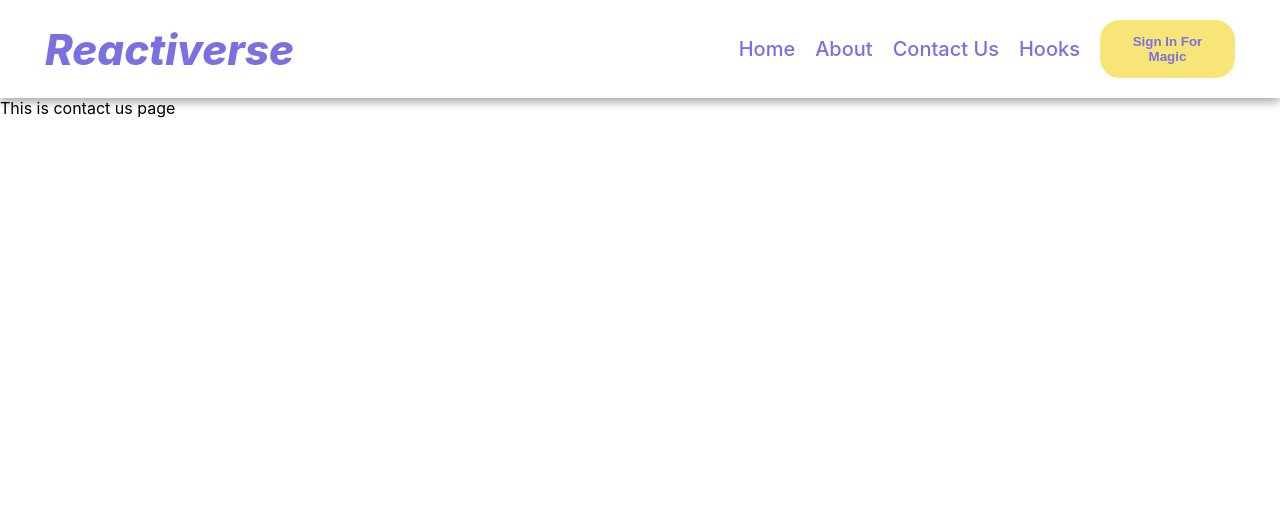
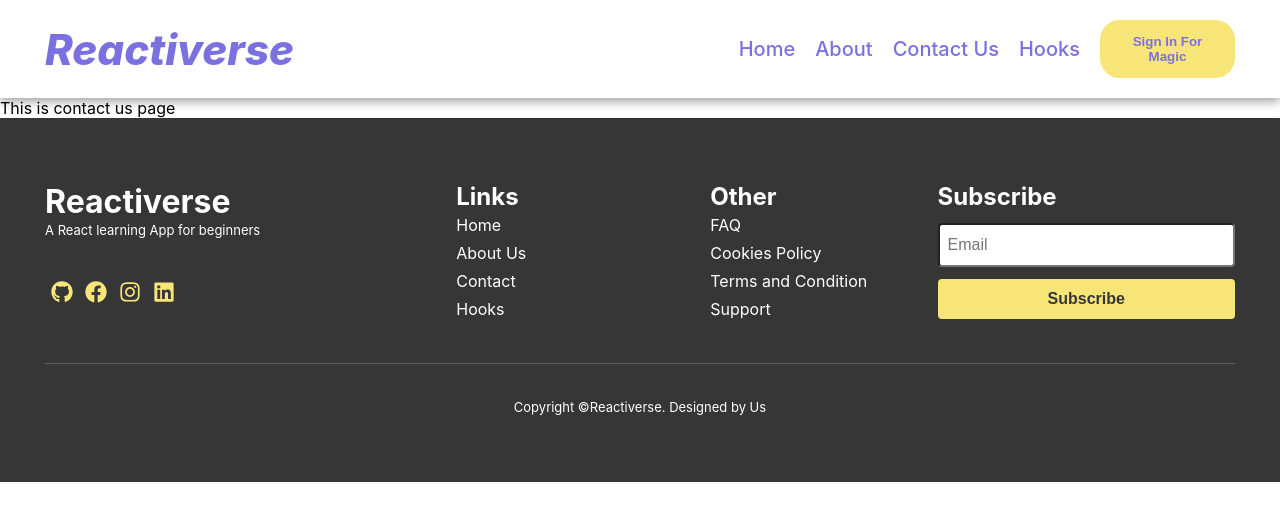
Before and after one commit to rashidyaqoob/reactiverse, a React (Create React App) app in the folder reactiverse/: page /contact-us in a window 1280 px wide. Shown: the top 520 px of the page. Built offline with nearby package versions, Linux system fonts and the light colour scheme.

Commit message:
RCT-Footer: worked on footer

```diff
--- a/reactiverse/src/App.js
+++ b/reactiverse/src/App.js
@@ -2,6 +2,7 @@ import { BrowserRouter, Route, Routes } from "react-router-dom";
 import Header from "./components/header/header";
 import About from "./pages/About";
 import ContactUs from "./pages/Contact-us";
+import Footer from "./components/Footer/Footer.jsx";
 
 function App() {
   return (
@@ -14,6 +15,7 @@ function App() {
           <Route path="/contact-us" element={<ContactUs />} />
           <Route />
         </Routes>
+        <Footer/>
       </BrowserRouter>
     </div>
   );
--- a/reactiverse/src/base-styles/breakpoints.scss
+++ b/reactiverse/src/base-styles/breakpoints.scss
@@ -1,5 +1,5 @@
 $mobile: 375px;
 $mobile-potrait: 767px;
-$tablet: 768px 1023px;
+$tablet: 768px;
 $desktop: 1024px;
 $desktop-lg: 1440px
--- a/reactiverse/src/base-styles/typography.scss
+++ b/reactiverse/src/base-styles/typography.scss
@@ -4,29 +4,60 @@
 }
 
 @mixin large-text {
+    line-height: 1.5;
     font-size: 64px;
 }
 
 @mixin heading-1 {
+    line-height: 1.5;
     font-size: 32px;
 }
 
 @mixin heading-2 {
+    line-height: 1.5;
     font-size: 24px;
 }
 
 @mixin heading-3 {
+    line-height: 1.5;
     font-size: 18px;
 }
 
 @mixin heading-4 {
+    line-height: 1.5;
     font-size: 16px;
 }
 
 @mixin heading-5 {
+    line-height: 1.5;
     font-size: 13px;
 }
 
 @mixin heading-6 {
     font-size: 12px;
+    line-height: 1.5;
 }
+
+@mixin heading-large-bold {
+    font-size: 64px;
+    font-weight: 900;
+    line-height: 1.5;
+}
+
+@mixin heading-medium-large-bold {
+    font-size: 48px;
+    font-weight: 900;
+    line-height: 1.5;
+}
+
+@mixin heading-medium-bold {
+    font-size: 36px;
+    font-weight: 900;
+    line-height: 1.5;
+}
+
+@mixin heading-small-bold {
+    font-size: 16px;
+    font-weight: 900;
+    line-height: 1.5;
+}
--- /dev/null
+++ b/reactiverse/src/components/Footer/Footer.jsx
@@ -0,0 +1,47 @@
+import { Outlet, Link } from "react-router-dom";
+import './Footer.scss'
+import { FaInstagram,FaFacebook, FaGithub, FaLinkedin } from 'react-icons/fa';
+import Subscriptionform from "../Forms/SubscriptionForm.jsx";
+
+const Footer = () => {
+    return (
+        <div class="footer">
+            <div class='footer-primary'>
+                <div class="footer-primary__logo">
+                    <h1 class="footer-primary__logo-title"><Link to='/'>Reactiverse</Link></h1>
+                    <p class="footer-primary__logo-description">A React learning App for beginners</p>
+                </div>
+                <div class="footer-primary__links">
+                    <h2>Links</h2>
+                    <ul>
+                        <li><Link to='/'>Home</Link></li>
+                        <li><Link to='/about'>About Us</Link></li>
+                        <li><Link to='/contact-us'>Contact</Link></li>
+                        <li><Link to='/hooks'>Hooks</Link></li>
+                    </ul>
+                </div>
+                <div class="footer-primary__links">
+                    <h2>Other</h2>
+                    <ul>
+                        <li><Link to='/faq'>FAQ</Link></li>
+                        <li><Link to='/cookies-policy'>Cookies Policy</Link></li>
+                        <li><Link to='/terms-and-conditions'>Terms and Condition</Link></li>
+                        <li><Link to='/support'>Support</Link></li>
+                    </ul>
+                </div>
+                <div class="footer-primary__form"><Subscriptionform/></div>
+                <div class="footer-secondary">
+                    <ul class="footer-secondary__socail-links">
+                        <li><Link to='https://github.com/tehreemfazili'><FaGithub size={22} color="#f8e578"/></Link></li>
+                        <li><Link to=''><FaFacebook size={22} color="#f8e578"/></Link></li>
+                        <li><Link to=''><FaInstagram size={22} color="#f8e578"/></Link></li>
+                        <li><Link to=''><FaLinkedin size={22} color="#f8e578"/></Link></li>
+                    </ul>
+                </div>
+                <p class="footer-secondary__description">Copyright &#169;Reactiverse. Designed by Us</p>
+            </div>
+        </div>
+    )
+}
+
+export default Footer;
--- /dev/null
+++ b/reactiverse/src/components/Footer/Footer.scss
@@ -0,0 +1,84 @@
+@import '../../base-styles/globals.scss';
+
+.footer {
+    background-color: $black;
+    color: $white;
+    padding: 64px 0;
+}
+
+.footer-primary {
+    display: grid;
+    grid-template-columns:  repeat(4, 1fr);
+    margin: 0 40px;
+
+    &__links {
+        margin: 0 auto;
+
+        li {
+            padding: 4px 0;
+        }
+
+        @include respond((max: $mobile-potrait)){
+            margin: 0;
+            margin-bottom: 28px;
+        }
+    }
+
+    &__logo {
+
+        @include respond((max: $mobile-potrait)){
+            padding-bottom: 28px;
+        }
+    }
+
+    &__logo-description {
+        @include heading-5;
+    }
+
+    @include respond((min: $desktop)){
+        max-width: $body-width;
+        margin: auto;
+    }
+
+    @include respond((max: $mobile-potrait)){
+        grid-template-columns: repeat(1, 1fr);
+        padding: 0 36px 36px;
+        text-align: center;
+    }
+}
+
+.footer-secondary {
+
+    &__socail-links {
+        display: flex;
+        margin-top: -3rem;
+
+        li {
+            padding: 6px;
+
+            & svg:hover {
+                transform: scale(1.2);
+            }
+        }
+
+        @include respond((max: $mobile-potrait)){
+            justify-content: center;
+            margin-top: 28px;
+            border-top: 1px solid $gray;
+            padding: 34px 18px 12px;
+        }
+    }
+
+    &__description {
+        text-align: center;
+
+        @include heading-5;
+
+        @include respond((min: $tablet)) {
+            grid-column: span 4;
+            border-top: 1px solid $gray;
+            margin-top: 40px;
+            padding-top: 34px;
+        }
+    }
+}
--- /dev/null
+++ b/reactiverse/src/components/Forms/SubscriptionForm.jsx
@@ -0,0 +1,16 @@
+import './SubscriptionForm.scss'
+
+const Subscriptionform = () => {
+
+    return (
+        <>
+            <h2 class="form-title">Subscribe</h2>
+            <form className="subscribe-form">
+                <input type="email" placeholder='Email' name='email' class="subscribe-form__email"/>
+                <button type="submit" class="subscribe-form__btn">Subscribe</button>
+            </form>
+        </>
+    )
+}
+
+export default Subscriptionform;
--- /dev/null
+++ b/reactiverse/src/components/Forms/SubscriptionForm.scss
@@ -0,0 +1,35 @@
+@import '../../base-styles/globals.scss';
+
+.subscribe-form {
+    display: flex;
+    flex-direction: column;
+    order: 2;
+
+    &__email {
+        padding: 8px;
+        border-radius: 4px;
+
+        @include heading-4;
+    }
+
+    &__btn {
+        width: 100%;
+        color: $black;
+        margin-top: 12px;
+        border-radius: 4px;
+        border: $white;
+        background-color: $secondary-color;
+        padding: 8px;
+
+        @include heading-small-bold;
+
+        &:hover {
+            background-color: $secondary-color;
+        }
+    }
+
+}
+
+.form-title {
+    margin-bottom: 12px;
+}
```
